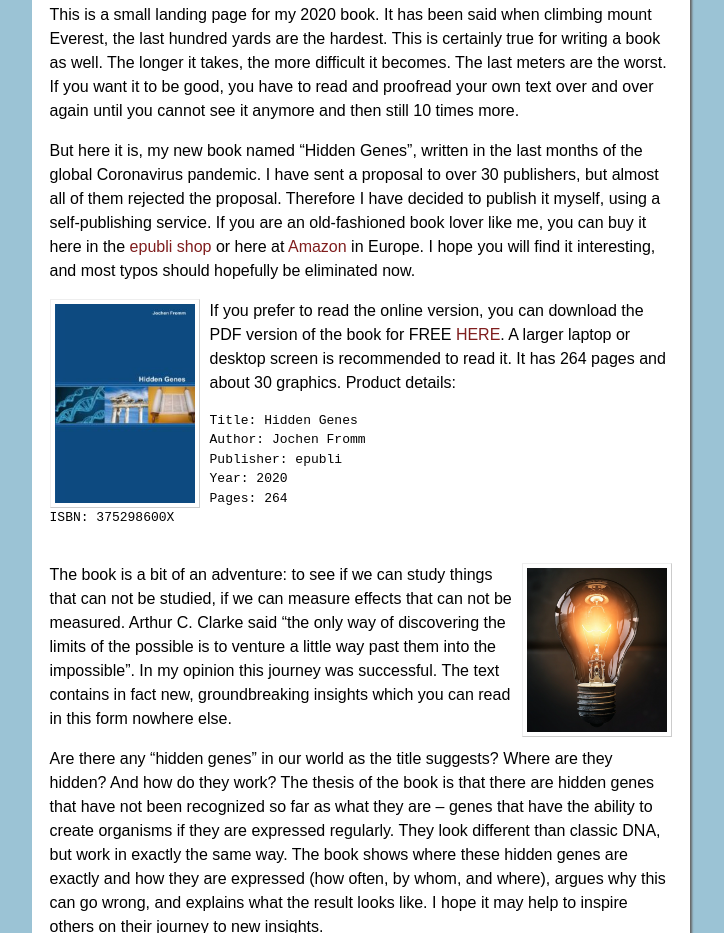
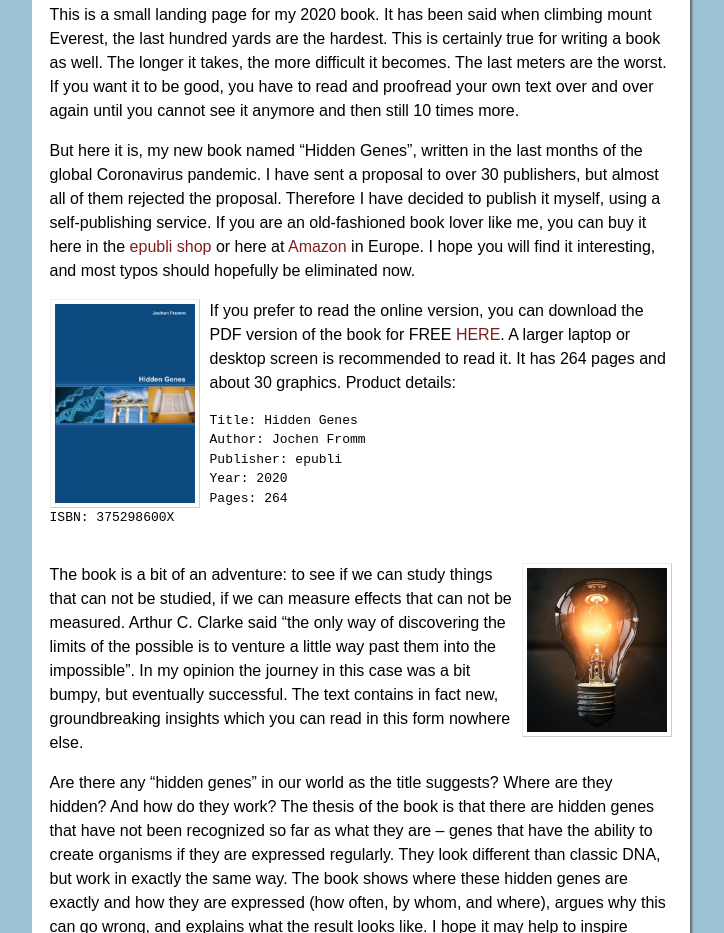
Before and after one commit to JochenFromm/HiddenGenes, a plain HTML site: page index.html in a window 1280 px wide. Shown: the part 103-1036 px from the top of the page, without its empty margins (279-1003 px from the left). Drawn offline with Linux system fonts and the light colour scheme.

Commit message:
Extend text

```diff
--- a/index.html
+++ b/index.html
@@ -35,7 +35,7 @@ ISBN: 375298600X
     </p>
     <p>
       <img class="lightbulb" src="./images/lightbulb.png">
-      The book is a bit of an adventure: to see if we can study things that can not be studied, if we can measure effects that can not be measured. Arthur C. Clarke said “the only way of discovering the limits of the possible is to venture a little way past them into the impossible”. In my opinion this journey was successful. The text contains in fact new, groundbreaking insights which you can read in this form nowhere else.
+      The book is a bit of an adventure: to see if we can study things that can not be studied, if we can measure effects that can not be measured. Arthur C. Clarke said “the only way of discovering the limits of the possible is to venture a little way past them into the impossible”. In my opinion the journey in this case was a bit bumpy, but eventually successful. The text contains in fact new, groundbreaking insights which you can read in this form nowhere else.
     </p>
     <p>
       Are there any “hidden genes” in our world as the title suggests? Where are they hidden? And how do they work? The thesis of the book is that there are hidden genes that have not been recognized so far as what they are – genes that have the ability to create organisms if they are expressed regularly. They look different than classic DNA, but work in exactly the same way. The book shows where these hidden genes are exactly and how they are expressed (how often, by whom, and where), argues why this can go wrong, and explains what the result looks like. I hope it may help to inspire others on their journey to new insights.
```
